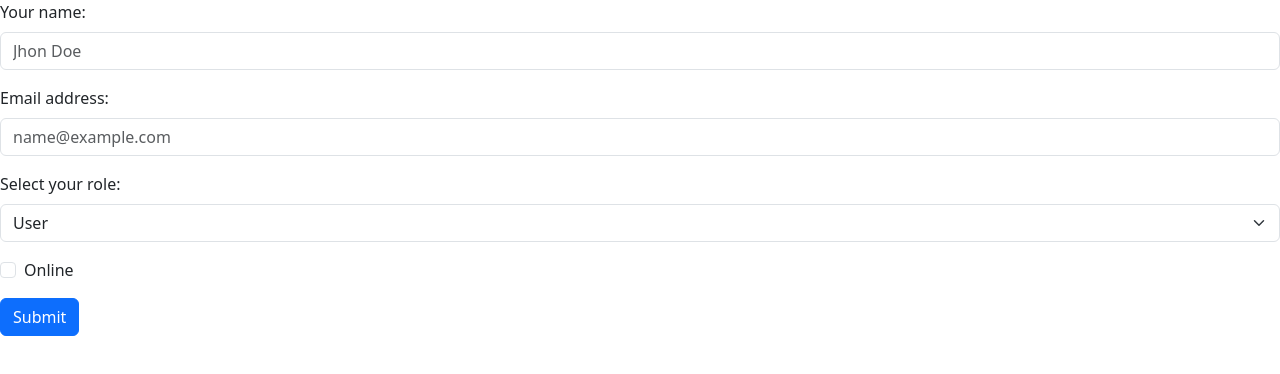
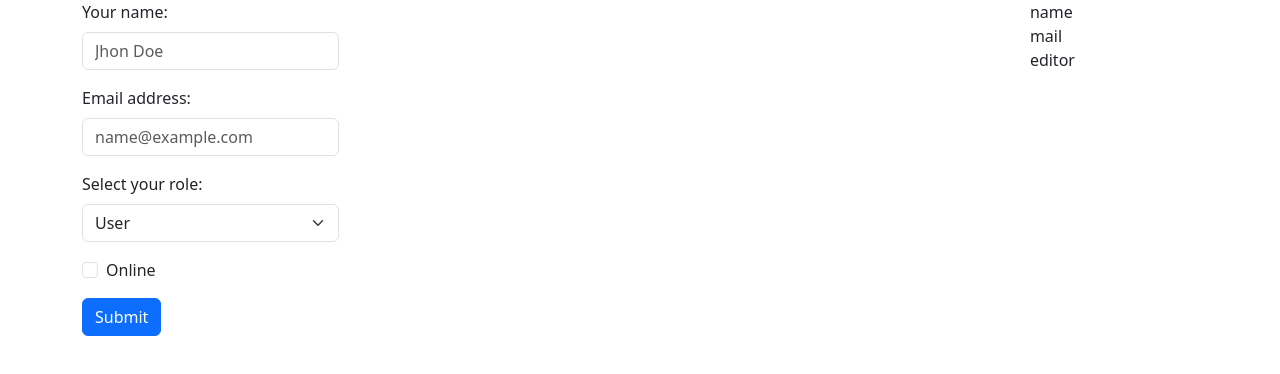
Before and after one commit to limbonalim/Home-Work-57, a React (Vite) app: page / in a window 1280 px wide. Shown: the top 374 px of the page. Built offline with nearby package versions, Linux system fonts and the light colour scheme.

Commit message:
add logic in UserItem and Users components

```diff
--- a/src/components/Users/UserItem.tsx
+++ b/src/components/Users/UserItem.tsx
@@ -1,8 +1,16 @@
 import React from 'react';
+import {User} from '../../types';
 
-const UserItem = ({user}) => {
+interface Props {
+  user: User;
+}
+
+const UserItem: React.FC<Props> = ({user}) => {
   return (
     <div className="row">
+      <span>{user.name}</span>
+      <span>{user.mail}</span>
+      <span>{user.role}</span>
     </div>
   );
 };
--- a/src/components/Users/Users.tsx
+++ b/src/components/Users/Users.tsx
@@ -1,9 +1,13 @@
 import React from 'react';
 
-const Users = () => {
+interface Props extends React.PropsWithChildren {
+
+}
+
+const Users: React.FC<Props> = ({children}) => {
   return (
     <div>
-
+      {children}
     </div>
   );
 };
--- a/src/containers/App.tsx
+++ b/src/containers/App.tsx
@@ -1,19 +1,26 @@
 import {useState} from 'react';
 import UserForms from '../components/UserForms/UserForms';
 import {User} from '../types';
+import Users from '../components/Users/Users';
+import UserItem from '../components/Users/UserItem';
 
 
 const App = () => {
-  const [users, setUsers] = useState<User[]>([]);
+  const [users, setUsers] = useState<User[]>([
+    {name: 'name', role: 'editor', active: false, mail: 'mail'}
+  ]);
   const onSubmit = (user: User) => {
     setUsers((prevState) => [...prevState, user]);
-    console.log(user)
-  }
+  };
   return (
-      <>
-          <UserForms onSubmit={onSubmit}/>
-      </>
+    <div className="container d-flex justify-content-between">
+      <UserForms onSubmit={onSubmit}/>
+      <Users>
+        {users.map((user, index) => (<UserItem key={index} user={user}/>))}
+      </Users>
+
+    </div>
   );
 };
 
-export default App
+export default App;
```
